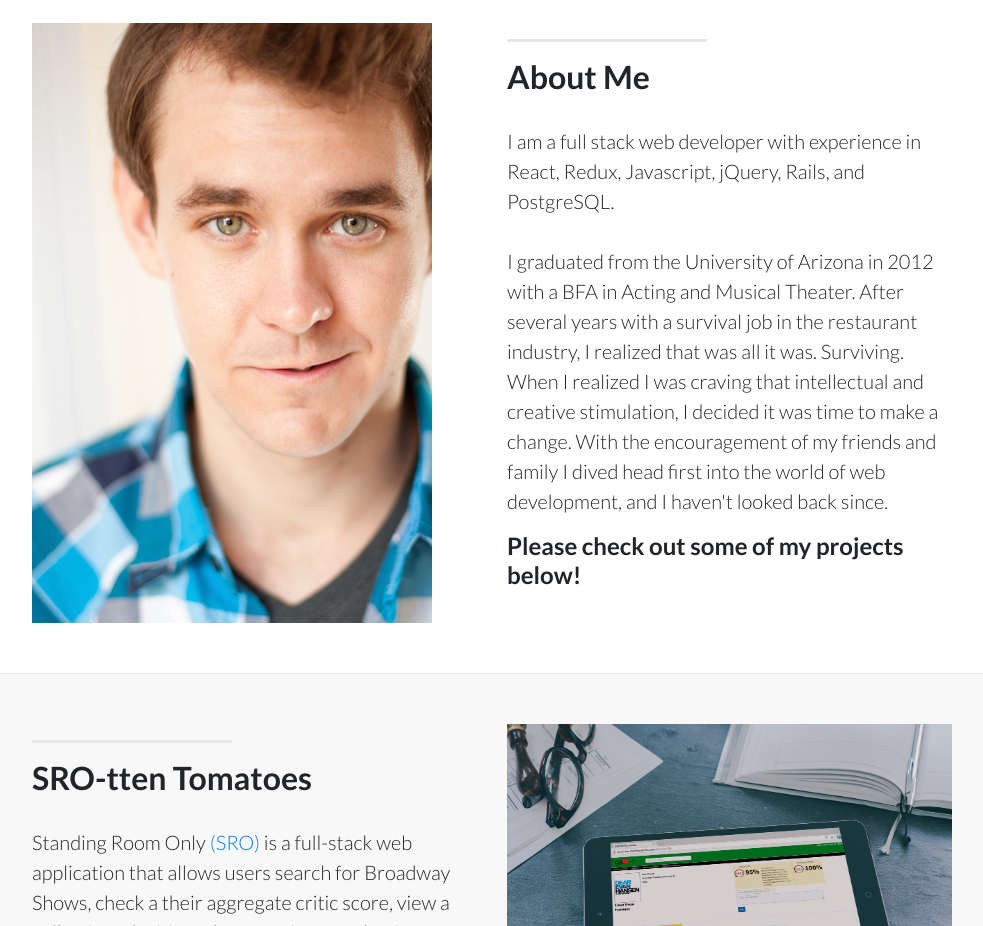
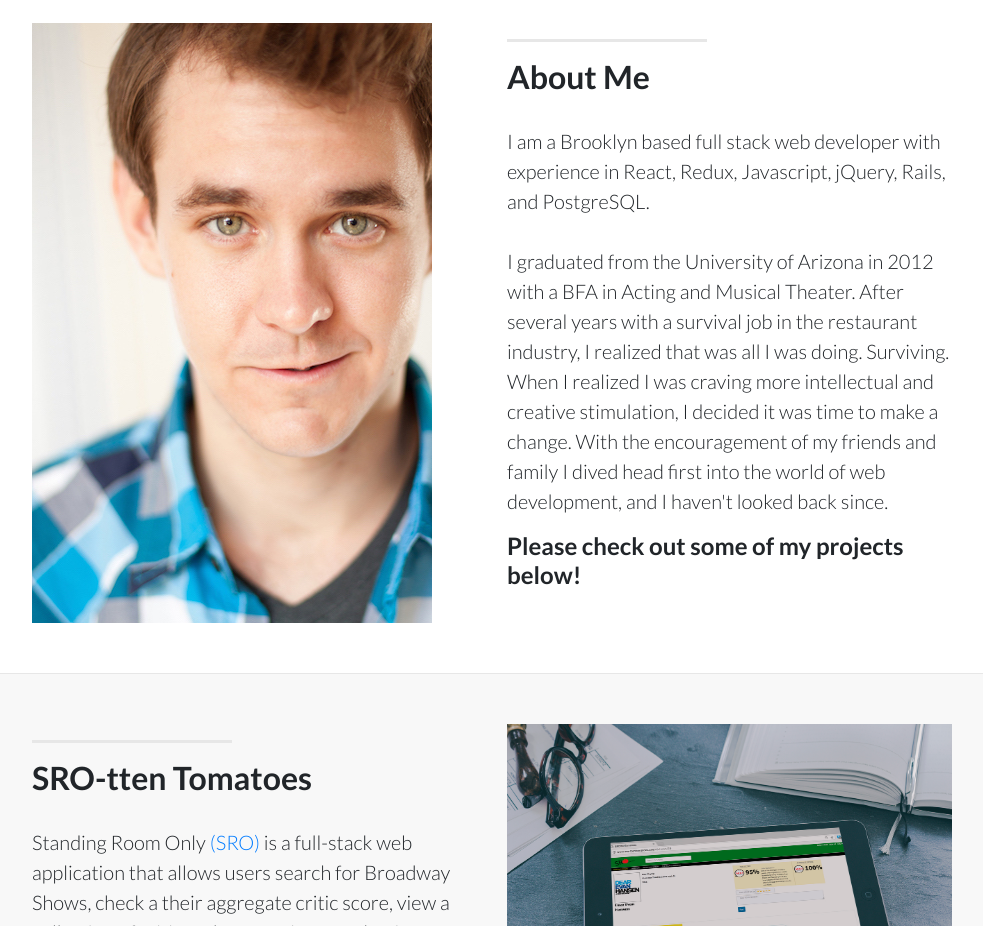
Before and after one commit to pts9789/pts9789.github.io, a website: page index.html in a window 1280 px wide. Shown: the part 800-1726 px from the top of the page, without its empty margins (148-1131 px from the left). Drawn offline with Linux system fonts and the light colour scheme.

Commit message:
adjust about me text

```diff
--- a/index.html
+++ b/index.html
@@ -69,11 +69,11 @@
             <hr class="section-heading-spacer">
             <div class="clearfix"></div>
             <h2 class="section-heading">About Me</h2>
-            <p class="lead">I am a full stack web developer with experience in  React, Redux, Javascript, jQuery, Rails, and PostgreSQL.
+            <p class="lead">I am a Brooklyn based full stack web developer with experience in  React, Redux, Javascript, jQuery, Rails, and PostgreSQL.
               <br/>
               <br/> I graduated from the University of Arizona in 2012 with a BFA in Acting and Musical Theater.  After several years with a survival job
-                in the restaurant industry, I realized that was all it was. Surviving.
-                <br/> When I realized I was craving that intellectual and creative stimulation,
+                in the restaurant industry, I realized that was all I was doing. Surviving.
+                <br/> When I realized I was craving more intellectual and creative stimulation,
                 I decided it was time to make a change. With the encouragement of my friends and family I dived head first into the world of web development, and I haven't
                 looked back since.
                 <h4 class="section-heading">Please check out some of my projects below!</h4>
```
